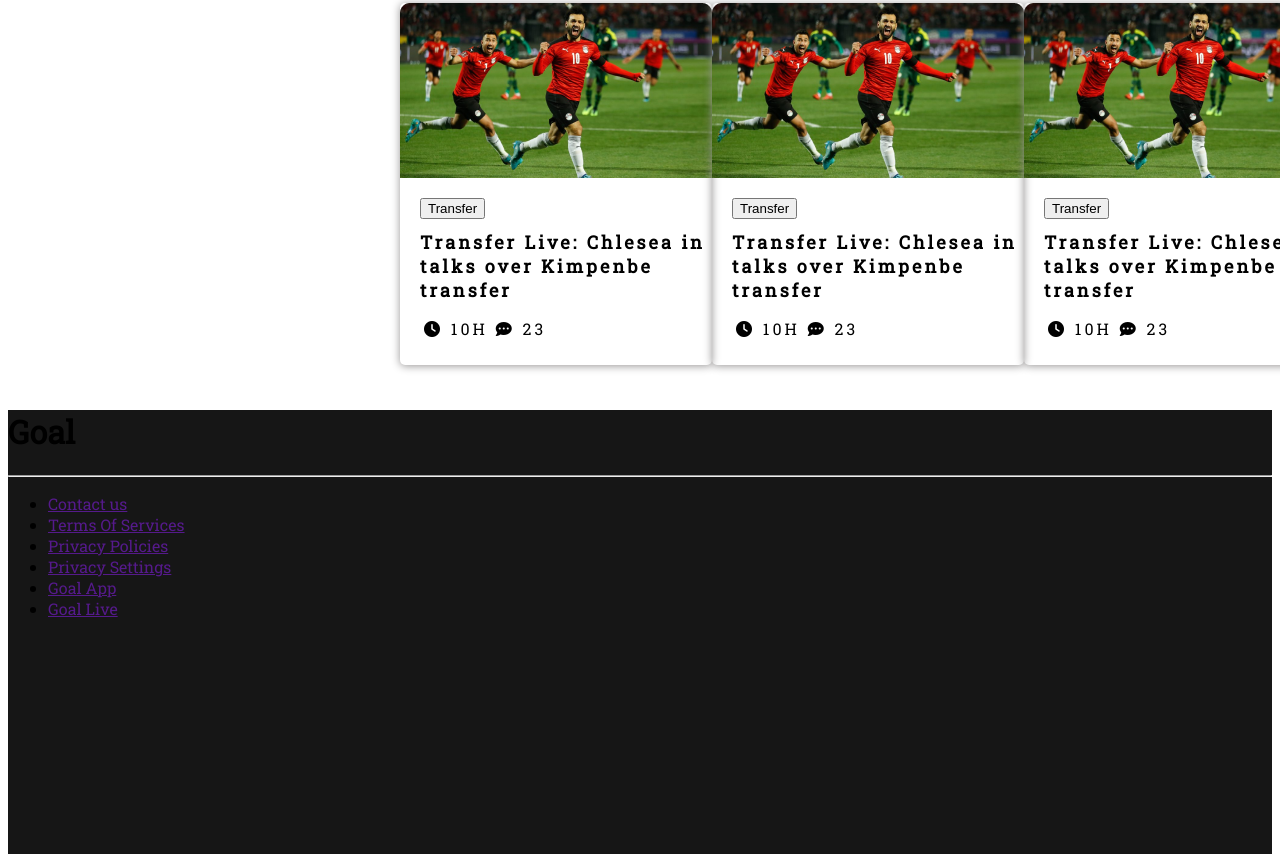
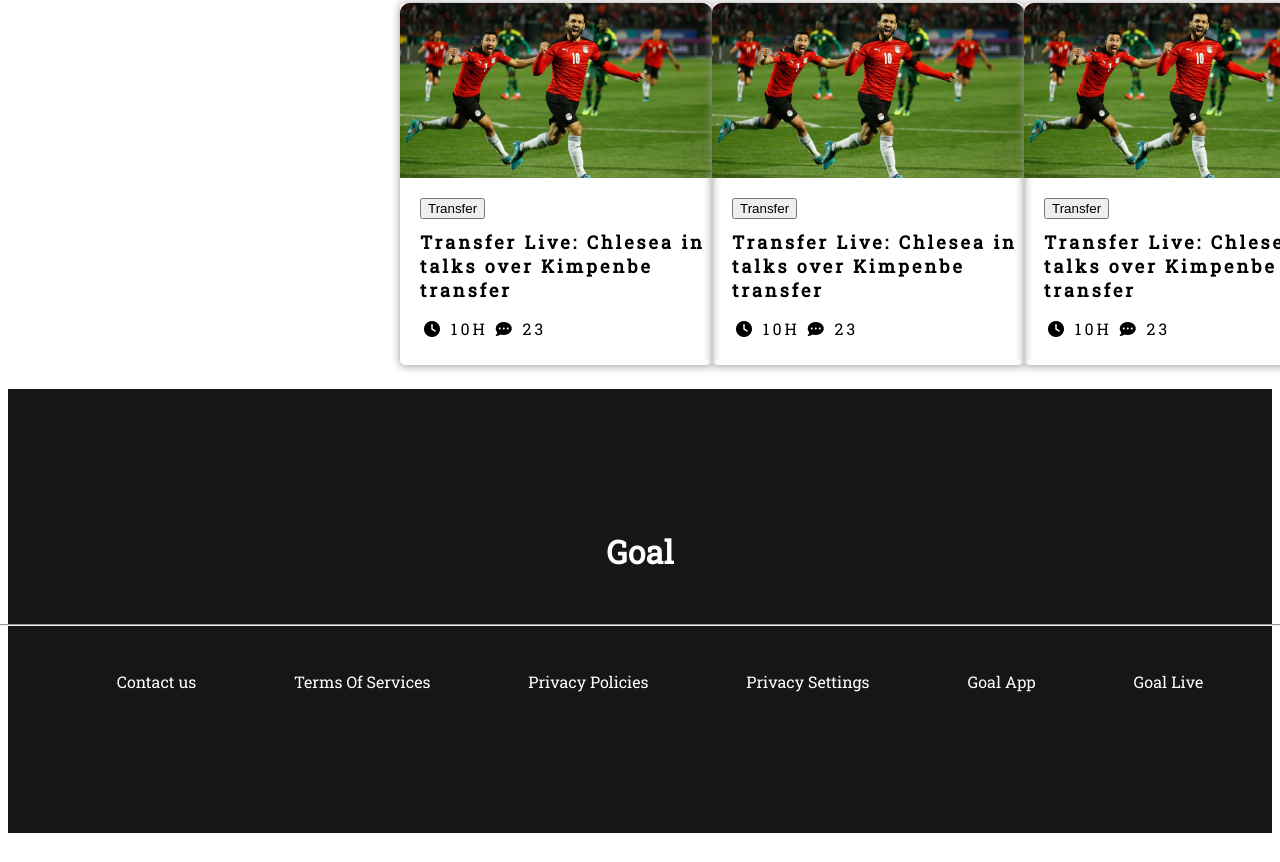
Before and after one commit to freelancerrishad/wordcup, a plain HTML site: page index.html in a window 1280 px wide. Shown: the part 1714-2576 px from the top of the page. After the commit the page ends 2555 px from the top, so only its background shows below. Drawn offline with Linux system fonts and the light colour scheme; a web font is replaced by a local one.

Commit message:
second update

```diff
--- a/style/style.css
+++ b/style/style.css
@@ -177,4 +177,29 @@ footer{
   width: 100%;
 height: 444px;
 background-color: #161616;
+color: white;
+display: grid;
+align-items: center;
+justify-content: center;
 }
+hr{
+  width: 1320px;
+}
+footer h1{
+  text-align: center;
+  margin-top: 130px;
+}
+footer ul{
+  display: flex;
+  justify-content: space-evenly;
+  margin-bottom: 130px;
+
+}
+footer ul li{
+
+  list-style: none;
+}
+footer ul li a{
+  text-decoration: none;
+  color: white;
+}
```
